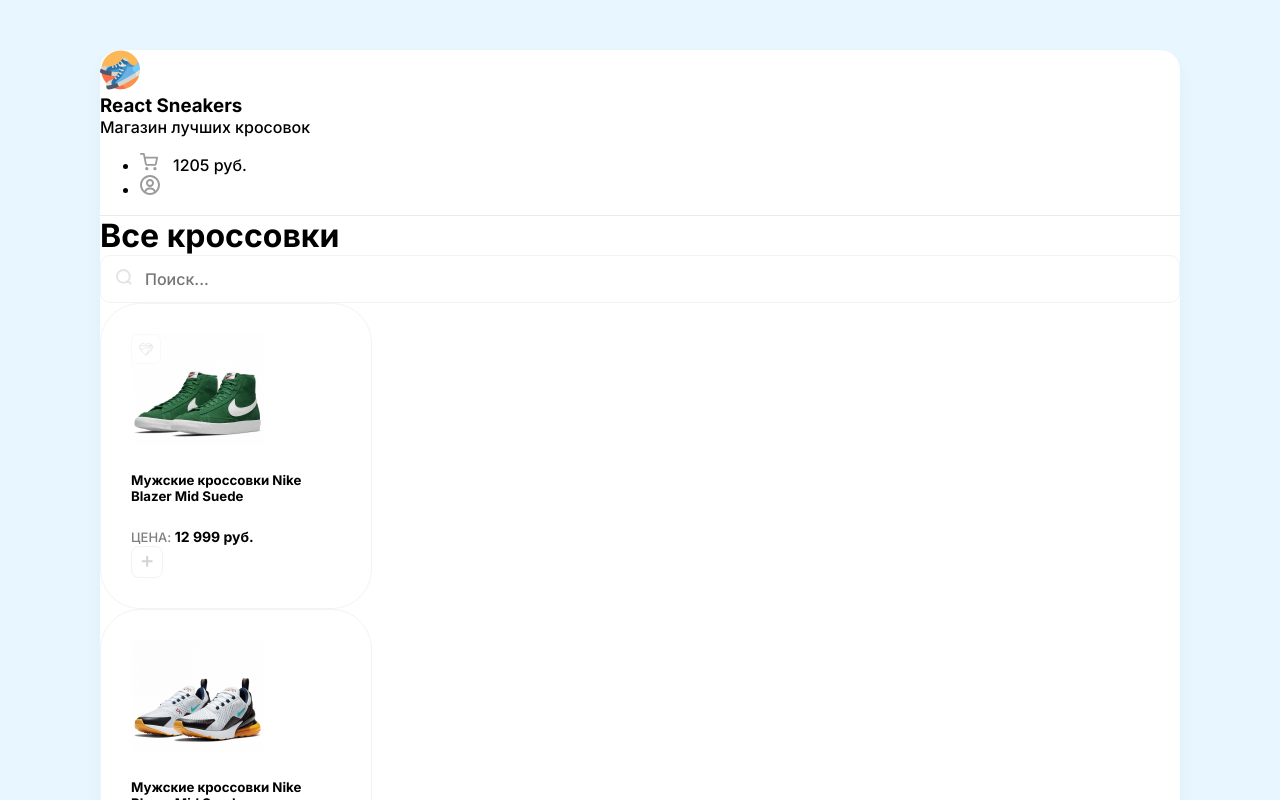
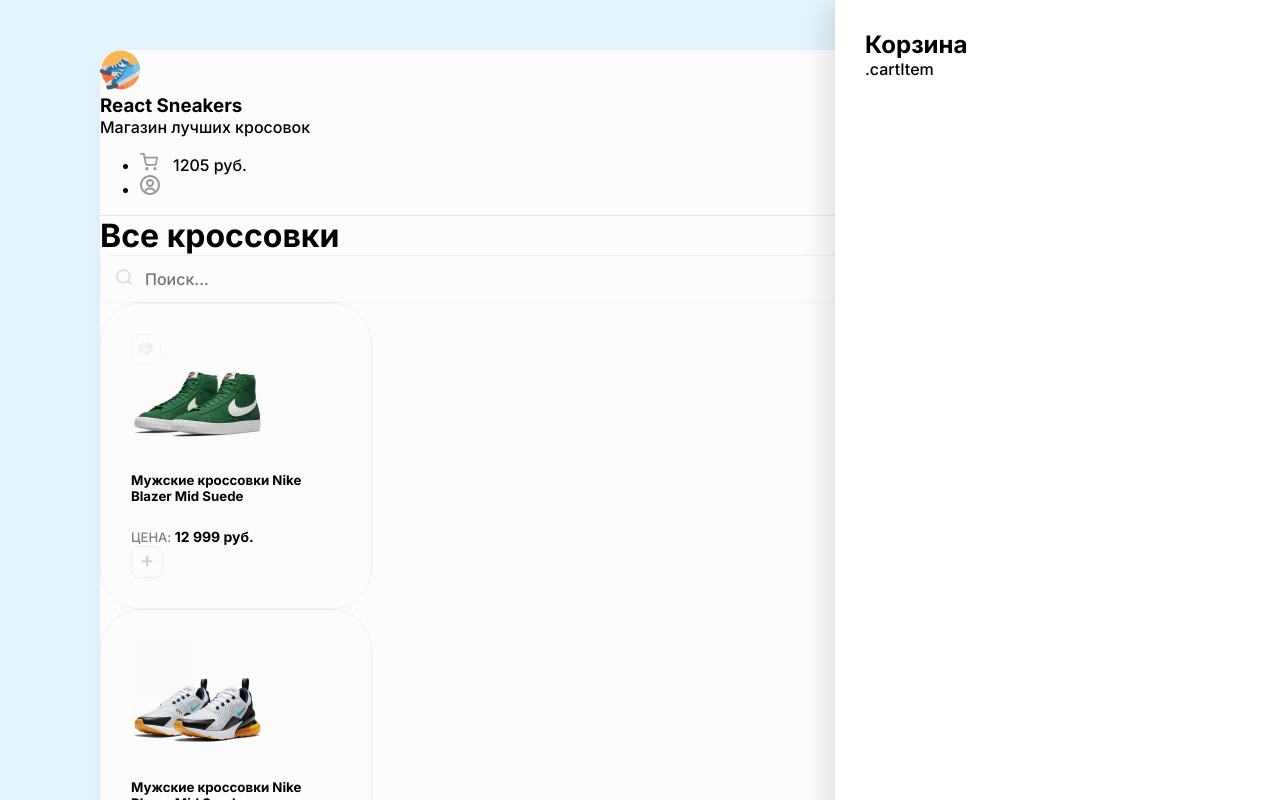
Before and after one commit to alexeyinn/react-sneakers, a React (Create React App) app: page / in a window 1280 px wide. Shown: the top 800 px of the page. Built offline with nearby package versions, Linux system fonts and the light colour scheme.

Commit message:
markup: сверстали side-block корзину гл. экрана

```diff
--- a/src/App.js
+++ b/src/App.js
@@ -1,6 +1,13 @@
 function App() {
   return (
+    <div>
       <div className="App clear">
+        <div className="overlay">
+          <div className="drawer">
+            <h2>Корзина</h2>
+            .cartItem
+          </div>
+        </div>
         <header className="d-flex justify-between align-center p-40">
           <div className="headerLeft d-flex align-center">
             <img src="img/logo.png" alt="logo" />
@@ -102,6 +109,7 @@ function App() {
           </div>
         </div>
       </div>
+    </div>
   );
 }
 
--- a/src/index.scss
+++ b/src/index.scss
@@ -103,3 +103,27 @@ header {
     font-size: 16px;
   }
 }
+
+.overlay {
+  position: absolute;
+  left: 0;
+  top: 0;
+  width: 100%;
+  height: 100%;
+  background-color: rgba(0, 0, 0, 0.01);
+  z-index: 1;
+}
+
+.drawer {
+  position: absolute;
+  width: 385px;
+  height: 100%;
+  right: 0;
+  background: #ffffff;
+  box-shadow: -10px 4px 24px rgba(0, 0, 0, 0.1);
+  padding: 30px;
+
+  h2 {
+    margin: 0px;
+  }
+}
```
Lines whose indentation alone changed are shown as unchanged.
